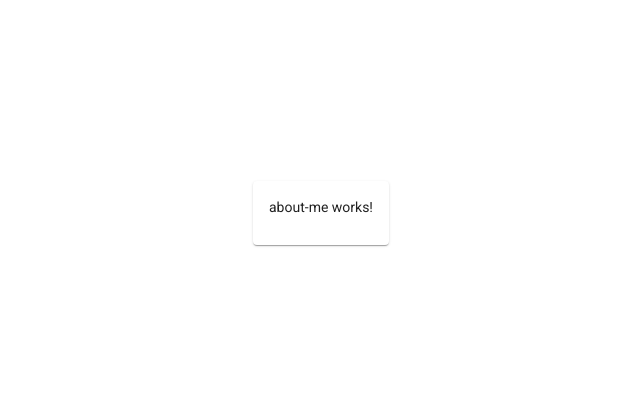
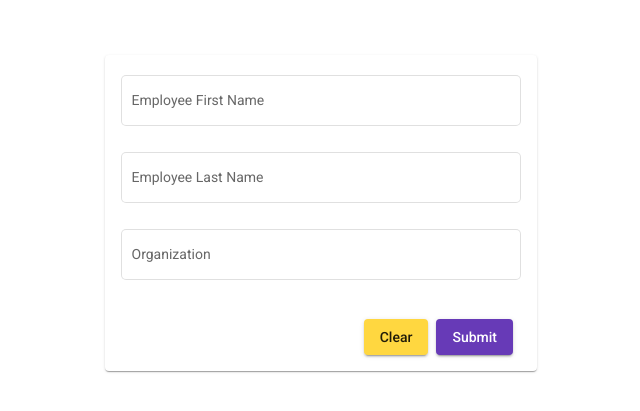
Before and after one commit to VicAv99/reactive-forms-demo, an Angular app: page / in a window 1280 px wide. Shown: the part 187-598 px from the top of the page, without its empty margins (319-959 px from the left). Built offline with nearby package versions, Linux system fonts and the light colour scheme.

Commit message:
feat: flesh out components

```diff
--- a/apps/forms-demo/src/app/about-me/about-me.component.html
+++ b/apps/forms-demo/src/app/about-me/about-me.component.html
@@ -1 +1,22 @@
-<p>about-me works!</p>
+<mat-card-content>
+  <mat-form-field appearance="outline">
+    <mat-label>Name</mat-label>
+    <input matInput placeholder="What is your name?">
+  </mat-form-field>
+  <mat-form-field appearance="outline">
+    <mat-label>About Me</mat-label>
+    <textarea matInput placeholder="Write something about yourself..."></textarea>
+  </mat-form-field>
+  <mat-form-field appearance="outline">
+    <mat-label>Dev Stack</mat-label>
+    <mat-select multiple>
+      <mat-option value="front-end">Front End</mat-option>
+      <mat-option value="back-end">Back End</mat-option>
+      <mat-option value="full">Full</mat-option>
+    </mat-select>
+  </mat-form-field>
+</mat-card-content>
+<mat-card-actions>
+  <button mat-raised-button color="accent">Clear</button>
+  <button mat-raised-button color="primary">Submit</button>
+</mat-card-actions>
--- a/apps/forms-demo/src/app/app.component.html
+++ b/apps/forms-demo/src/app/app.component.html
@@ -1,7 +1,7 @@
 <div class="center-screen">
   <mat-card>
-    <workspace-about-me></workspace-about-me>
-    <!-- <workspace-employee-contact></workspace-employee-contact> -->
+    <!-- <workspace-about-me></workspace-about-me> -->
     <!-- <workspace-login></workspace-login> -->
+    <workspace-employee-contact></workspace-employee-contact>
   </mat-card>
 </div>
--- a/apps/forms-demo/src/app/employee-contact/employee-contact.component.html
+++ b/apps/forms-demo/src/app/employee-contact/employee-contact.component.html
@@ -1 +1,51 @@
-<p>employee-contact works!</p>
+<form [formGroup]="form">
+  <mat-card-content>
+    <mat-form-field appearance="outline">
+      <mat-label>Employee First Name</mat-label>
+      <input matInput placeholder="Employee First Name">
+    </mat-form-field>
+    <mat-form-field appearance="outline">
+      <mat-label>Employee Last Name</mat-label>
+      <input matInput placeholder="Employee Last Name">
+    </mat-form-field>
+    <mat-form-field appearance="outline">
+      <mat-label>Organization</mat-label>
+      <input matInput placeholder="Organization">
+    </mat-form-field>
+
+    <div formGroupName="primaryAddress">
+
+    </div>
+
+    <div formGroupName="secondaryAddress">
+
+    </div>
+
+    <!-- <div formArrayName="addresses">
+      <div *ngFor="let address of addressArray.controls; let i = index">
+        <mat-form-field appearance="outline">
+          <mat-label>Address</mat-label>
+          <input matInput placeholder="Address">
+        </mat-form-field>
+        <mat-form-field appearance="outline">
+          <mat-label>City</mat-label>
+          <input matInput placeholder="City">
+        </mat-form-field>
+        <mat-form-field appearance="outline">
+          <mat-label>State</mat-label>
+          <input matInput placeholder="State">
+        </mat-form-field>
+        <mat-form-field appearance="outline">
+          <mat-label>ZIP</mat-label>
+          <input matInput placeholder="ZIP">
+        </mat-form-field>
+        <button mat-raised-button color="warn" (click)="removeAddress(i)">Remove Address</button>
+      </div>
+    </div>
+    <button mat-raised-button color="accent" (click)="addAddress()">Add Address</button> -->
+  </mat-card-content>
+  <mat-card-actions>
+    <button mat-raised-button color="accent">Clear</button>
+    <button mat-raised-button color="primary">Submit</button>
+  </mat-card-actions>
+</form>
--- a/apps/forms-demo/src/app/employee-contact/employee-contact.component.ts
+++ b/apps/forms-demo/src/app/employee-contact/employee-contact.component.ts
@@ -1,15 +1,49 @@
 import { Component, OnInit } from '@angular/core';
+import { FormArray, FormBuilder, FormGroup } from '@angular/forms';
 
 @Component({
   selector: 'workspace-employee-contact',
   templateUrl: './employee-contact.component.html',
-  styleUrls: ['./employee-contact.component.scss']
+  styleUrls: ['./employee-contact.component.scss'],
 })
 export class EmployeeContactComponent implements OnInit {
+  form!: FormGroup;
 
-  constructor() { }
+  // get addressArray() {
+  //   return this.form.get('addresses') as FormArray;
+  // }
+
+  constructor(private formBuilder: FormBuilder) {}
 
   ngOnInit(): void {
+    this.form = this.formBuilder.group({
+      // ...
+      primaryAddress: this.addressGroup(),
+      secondaryAddress: this.addressGroup(),
+    });
   }
 
+  // ngOnInit(): void {
+  //   this.form = this.formBuilder.group({
+  //     // ...
+  //     addresses: this.formBuilder.array([]),
+  //   });
+  // }
+
+  // addAddress() {
+  //   this.addressArray.push(this.addressGroup());
+  // }
+
+  // removeAddress(i: number) {
+  //   this.addressArray.removeAt(i);
+  // }
+
+  private addressGroup() {
+    return this.formBuilder.group({
+      address: [],
+      city: [],
+      state: [],
+      zip: [],
+    });
+  }
 }
--- a/apps/forms-demo/src/app/login/login.component.html
+++ b/apps/forms-demo/src/app/login/login.component.html
@@ -1 +1,14 @@
-<p>login works!</p>
+<mat-card-content>
+  <mat-form-field appearance="outline">
+    <mat-label>Email</mat-label>
+    <input matInput placeholder="What is your email?">
+  </mat-form-field>
+  <mat-form-field appearance="outline">
+    <mat-label>Password</mat-label>
+    <input matInput placeholder="What is your password?">
+    <mat-hint>Super Duper Secret</mat-hint>
+  </mat-form-field>
+</mat-card-content>
+<mat-card-actions>
+  <button mat-raised-button color="primary">Log In</button>
+</mat-card-actions>
--- a/apps/forms-demo/src/styles.scss
+++ b/apps/forms-demo/src/styles.scss
@@ -2,3 +2,17 @@
 
 html, body { height: 100%; }
 body { margin: 0; font-family: Roboto, "Helvetica Neue", sans-serif; }
+
+mat-card {
+  min-width: 400px;
+  mat-card-content {
+    display: flex !important;
+    flex-direction: column !important;
+  }
+  mat-card-actions {
+    display: flex !important;
+    justify-content: flex-end !important;
+    padding: 0 !important;
+    margin: 0 !important;
+  }
+}
```
Also changed, not shown: apps/forms-demo/src/app/app.module.ts (+8 -1 lines).
